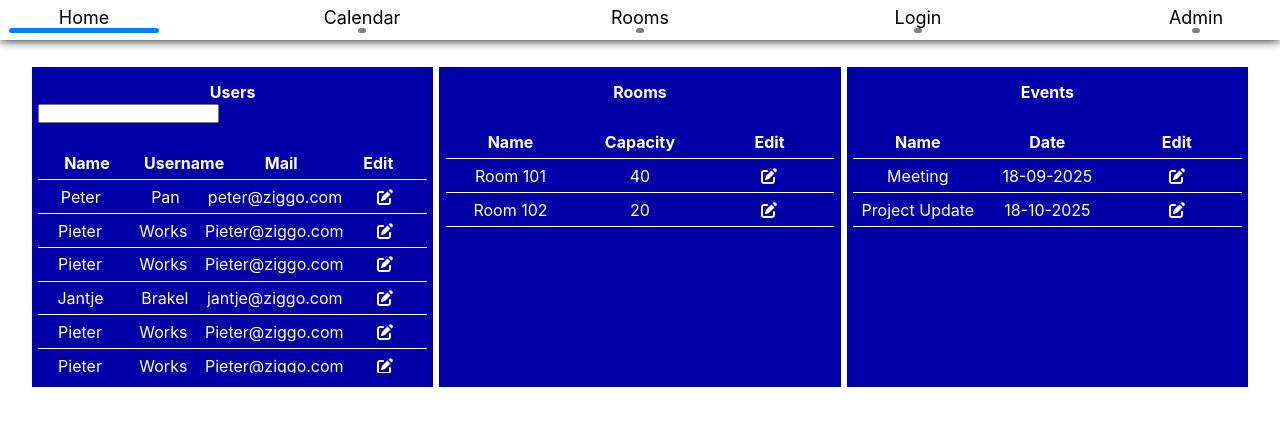
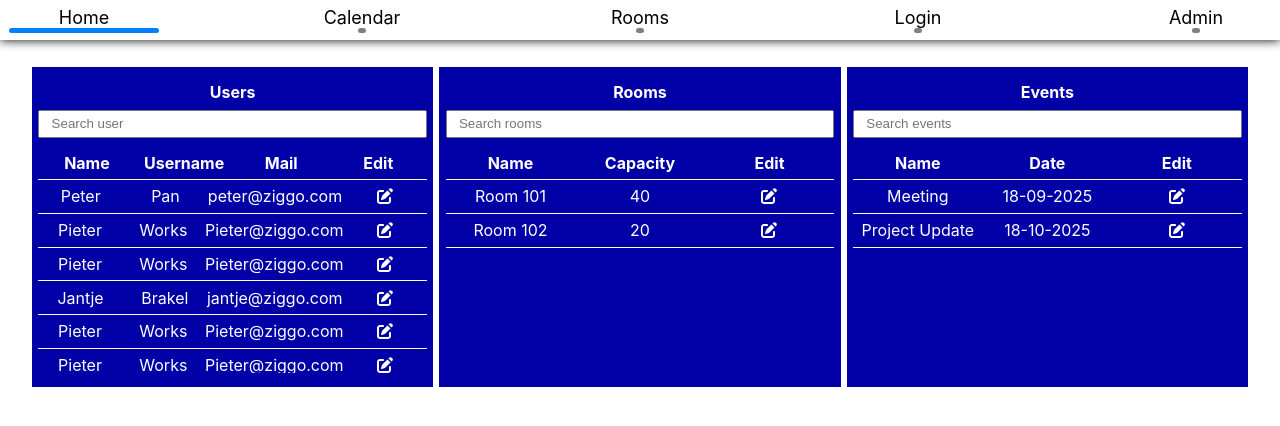
Before and after one commit to Luuk556/project-willem, a React (Create React App) app in the folder calender/: page /admin in a window 1280 px wide. Shown: the top 426 px of the page. Built offline with nearby package versions, Linux system fonts and the light colour scheme.

Commit message:
filter for users, rooms and events

```diff
--- a/calender/src/screens/admin/dashboard.tsx
+++ b/calender/src/screens/admin/dashboard.tsx
@@ -19,7 +19,7 @@ interface RoomDetails {
     capacity: number;
 }
 
-interface MeetingDetails {
+interface EventDetails {
     id: number;
     name: string;
     date: string;
@@ -76,7 +76,7 @@ const [users, setUsers] = useState<Userdetails[]>([
         email: "peter@ziggo.com"
     },
 ]);
-const [listUsers, setListUsers] = useState(users);
+const [filterdUsers, setFilterdUsers] = useState(users);
 
 const [rooms, setRooms] = useState<RoomDetails[]>([
     {
@@ -90,8 +90,9 @@ const [rooms, setRooms] = useState<RoomDetails[]>([
         capacity: 20,
     }
 ]);
+const [filterdRooms, setFilterdRooms] = useState(rooms);
 
-const [events, setEvents] = useState<MeetingDetails[]>([
+const [events, setEvents] = useState<EventDetails[]>([
     {
         id: 1,
         name: "Meeting",
@@ -103,6 +104,7 @@ const [events, setEvents] = useState<MeetingDetails[]>([
         date: "18-10-2025",
     }
 ]);
+const [filterdEvents, setFilterdEvents] = useState(events);
 
 const [popup, setPopup] = useState<popupDetails>({});
 
@@ -134,10 +136,24 @@ const eventChanges = (roomChanges: Object, id: Number) => {
 };
 
 const searchUsers = (input_text: string) => {
-    const matched_list = users.filter((user: Userdetails) =>
-            user.name.toLowerCase().startsWith(input_text.toLowerCase())
+    const filterd_list = users.filter((user: Userdetails) =>
+        user.name.toLowerCase().startsWith(input_text.toLowerCase())
     )
-    setListUsers((matched_list.length) ? matched_list : users)
+    setFilterdUsers((filterd_list.length) ? filterd_list : [])
+}
+
+const searchRooms = (input_text: string) => {
+    const filterd_list = rooms.filter((room: RoomDetails) =>
+        room.name.toLowerCase().startsWith(input_text.toLowerCase())
+    )
+    setFilterdRooms((filterd_list.length) ? filterd_list : [])
+}
+
+const searchEvents = (input_text: string) => {
+    const filterd_list = events.filter((event: EventDetails) =>
+        event.name.toLowerCase().startsWith(input_text.toLowerCase())
+    )
+    setFilterdEvents((filterd_list.length) ? filterd_list : [])
 }
 
 return (
@@ -160,7 +176,12 @@ return (
                         <p className="card-h__title--text">Users</p>
                     </div>
                     <div className="card-h__search">
-                        <input type="text" onChange={e => {searchUsers(e.target.value.trim())}}/>
+                        <input
+                            type="text"
+                            className="card-h__search--input"
+                            placeholder="Search user"
+                            onChange={e => {searchUsers(e.target.value.trim())}}
+                        />
                     </div>
                 </div>
                 <div className="card-b">
@@ -170,7 +191,7 @@ return (
                         <p className="card-b__header--title">Mail</p>
                         <p className="card-b__header--title">Edit</p>
                     </div>
-                    {listUsers.map((user) => (
+                    {filterdUsers.map((user) => (
                         <div key={user.id} className="card-b__col card-b__row" style={{ ["--row-count" as any]: 4 }}>
                             <p className="card-b__row--text">{ user.name }</p>
                             <p className="card-b__row--text">{ user.username }</p>
@@ -186,6 +207,14 @@ return (
                     <div className="card-h__title">
                         <p className="card-h__title--text">Rooms</p>
                     </div>
+                    <div className="card-h__search">
+                        <input
+                            type="text"
+                            className="card-h__search--input"
+                            placeholder="Search rooms"
+                            onChange={e => {searchRooms(e.target.value.trim())}}
+                        />
+                    </div>
                 </div>
                 <div className="card-b">
                     <div className="card-b__col card-b__header" style={{ ["--row-count" as any]: 3 }}>
@@ -194,7 +223,7 @@ return (
                         <p className="card-b__header--title">Edit</p>
                     </div>
                     <div className="scrollbar">
-                        {rooms.map((room) => (
+                        {filterdRooms.map((room) => (
                             <div key={room.id} className="card-b__col card-b__row" style={{ ["--row-count" as any]: 3 }}>
                                 <p className="card-b__row--text">{ room.name }</p>
                                 <p className="card-b__row--text">{ room.capacity }</p>
@@ -210,6 +239,14 @@ return (
                     <div className="card-h__title">
                         <p className="card-h__title--text">Events</p>
                     </div>
+                    <div className="card-h__search">
+                        <input
+                            type="text"
+                            className="card-h__search--input"
+                            placeholder="Search events"
+                            onChange={e => {searchEvents(e.target.value.trim())}}
+                        />
+                    </div>
                 </div>
                 <div className="card-b">
                     <div className="card-b__col card-b__header" style={{ ["--row-count" as any]: 3 }}>
@@ -218,7 +255,7 @@ return (
                         <p className="card-b__header--title">Edit</p>
                     </div>
                     <div className="scrollbar">
-                        {events.map((event) => (
+                        {filterdEvents.map((event) => (
                             <div key={event.id} className="card-b__col card-b__row" style={{ ["--row-count" as any]: 3 }}>
                                 <p className="card-b__row--text">{ event.name }</p>
                                 <p className="card-b__row--text">{ event.date }</p>
--- a/calender/src/styling/admin/dashboard.scss
+++ b/calender/src/styling/admin/dashboard.scss
@@ -12,7 +12,6 @@
         padding: 0.9rem 0.4rem;
 
         .card-h{
-            margin-bottom: 1.5rem;
 
             &__title{
 
@@ -20,6 +19,16 @@
                     text-align: center;
                     color: $white;
                     font-weight: bold;
+                }
+            }
+
+            &__search{
+                margin: 0.5rem 0;
+
+                &--input{
+                    width: 100%;
+                    padding: 0.3rem 0.7rem;
+
                 }
             }
         }
--- a/calender/src/styling/style.css
+++ b/calender/src/styling/style.css
@@ -88,13 +88,17 @@
   width: 33%;
   padding: 0.9rem 0.4rem;
 }
-.userlist .dashboard-card .card-h {
-  margin-bottom: 1.5rem;
-}
 .userlist .dashboard-card .card-h__title--text {
   text-align: center;
   color: #ffffff;
   font-weight: bold;
+}
+.userlist .dashboard-card .card-h__search {
+  margin: 0.5rem 0;
+}
+.userlist .dashboard-card .card-h__search--input {
+  width: 100%;
+  padding: 0.3rem 0.7rem;
 }
 .userlist .dashboard-card .card-b {
   width: 100%;
@@ -149,6 +153,12 @@
   min-width: 120px;
   width: auto;
   vertical-align: top;
+  padding: 0;
+}
+.calendar .calendar-cell-content {
+  height: 100%;
+  width: 100%;
+  display: grid;
 }
 .calendar .calendar-table-cell-half {
   position: relative;
@@ -157,35 +167,57 @@
   border: 1px rgb(237, 237, 237) dashed;
 }
 .calendar .calendar-event-button {
+  z-index: 1;
+  grid-row-start: 1;
+  grid-column-start: 1;
   position: relative;
   width: 100%;
   min-height: 1.5em;
   padding: 0;
   margin: 0;
-  background-color: rgb(182, 184, 255);
+  /*background-color: rgb(182, 184, 255);*/
+  background-color: white;
   border: 1px solid black;
+  border-radius: 5px;
   cursor: pointer;
+  box-sizing: border-box;
+  box-shadow: gray 3px 3px 5px;
 }
 
-.event-container {
-  position: absolute;
-  left: 50%;
-  top: 50%;
-  transform: translate(-50%, -50%);
-  background-color: white;
-  width: 20%;
-  height: 40%;
-  border: 1px solid black;
+.event-container .title {
+  font-size: 18px;
 }
-.event-container .close-button {
-  float: right;
-  border: none;
-  background-color: rgb(255, 0, 0);
-  padding: 10px;
-  cursor: pointer;
+.event-container .left-panel {
+  float: left;
+  display: flex;
+  flex-direction: column;
+  width: 75%;
+}
+.event-container .left-panel p {
+  margin: 5px;
+}
+.event-container .left-panel .left-top {
+  width: 100%;
+  float: left;
+}
+.event-container .left-panel .left-bottom {
+  display: flex;
+  flex-direction: row;
+  width: 100%;
+  border-top: 1px solid rgb(199, 199, 199);
+}
+.event-container .left-panel .room-information {
+  width: 50%;
+  text-align: center;
+}
+.event-container .right-panel {
+  display: flex;
+  flex-direction: column;
+  border-right: 1px solid rgb(199, 199, 199);
 }
 
 .popup-background {
+  z-index: 100;
   width: 100vw;
   height: 100vh;
   position: absolute;
@@ -209,21 +241,23 @@
   top: 50%;
   transform: translate(-50%, -50%);
   background-color: white;
-  width: 20%;
-  min-height: 40%;
+  width: 40%;
+  height: 40%;
   border: 1px solid black;
 }
 .popup-container .popup-header {
   width: 100%;
   border-bottom: 1px solid rgb(199, 199, 199);
-  height: 25px;
+  min-height: 55px;
 }
 .popup-container .close-button {
   float: right;
   border: none;
-  background-color: rgb(255, 0, 0);
+  background-color: rgba(87, 87, 87, 0.3);
+  border-radius: 100%;
+  margin: 5px;
   width: 40px;
-  height: 25px;
+  height: 40px;
   cursor: pointer;
 }
 
```
Also changed, not shown: 1 other file (tests, documents, lock files or other folders).
